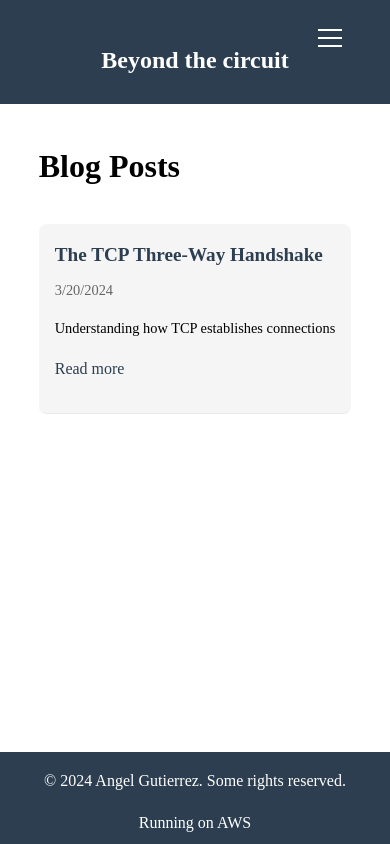
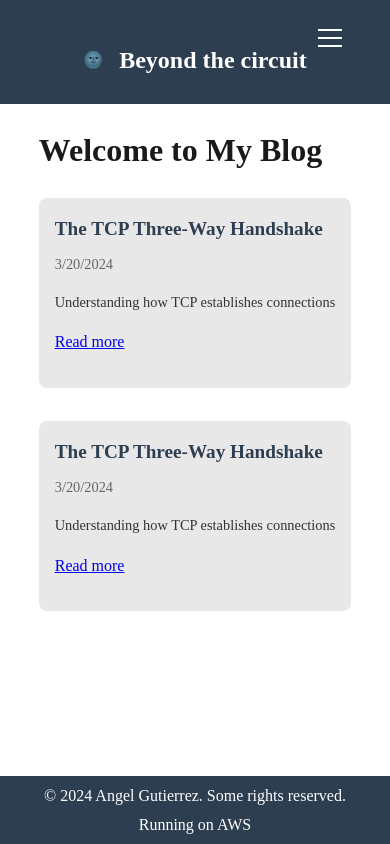
Before and after one commit to afguti/beyondthewire, a React (Vite) app: page / in a window 390 px wide. Built offline with nearby package versions, Linux system fonts and the light colour scheme.

Commit message:
Adding dark mode

```diff
--- a/index.html
+++ b/index.html
@@ -1,10 +1,18 @@
-<!doctype html>
+<!DOCTYPE html>
 <html lang="en">
   <head>
     <meta charset="UTF-8" />
-    <link rel="icon" type="image/png" href="/circuit.png" />
-    <meta name="viewport" content="width=device-width, initial-scale=1.0, maximum-scale=1.0, user-scalable=no">
-    <title>BeyondTheCircuit</title>
+    <link rel="icon" type="image/svg+xml" href="/vite.svg" />
+    <meta name="viewport" content="width=device-width, initial-scale=1.0" />
+    <title>Your App</title>
+    <script>
+      // Immediately invoked function to set the theme
+      (function() {
+        const theme = localStorage.getItem('theme') ||
+          (window.matchMedia('(prefers-color-scheme: dark)').matches ? 'dark' : 'light');
+        if (theme === 'dark') document.documentElement.classList.add('dark');
+      })();
+    </script>
   </head>
   <body>
     <div id="root"></div>
--- a/src/components/Navbar.jsx
+++ b/src/components/Navbar.jsx
@@ -1,4 +1,5 @@
 import { useState } from 'react'
+import ThemeToggle from './ThemeToggle';
 
 const Navbar = () => {
   const [isMenuOpen, setIsMenuOpen] = useState(false)
@@ -10,7 +11,11 @@ const Navbar = () => {
   return (
     <nav className="navbar">
       <div className="nav-content">
-        <h1 className="nav-title">Beyond the circuit</h1>
+        <div className="header-container">
+            <ThemeToggle />
+            <h1 className="nav-title">Beyond the circuit</h1>
+        </div>
+
         <button className="menu-toggle" onClick={toggleMenu} aria-label="Toggle menu">
           <span className={`hamburger ${isMenuOpen ? 'open' : ''}`}></span>
         </button>
--- /dev/null
+++ b/src/components/ThemeToggle.jsx
@@ -0,0 +1,36 @@
+import { useState, useEffect } from 'react';
+
+const ThemeToggle = () => {
+  const [darkMode, setDarkMode] = useState(() => {
+    return localStorage.getItem('theme') === 'dark' ||
+      (!localStorage.getItem('theme') && window.matchMedia('(prefers-color-scheme: dark)').matches);
+  });
+
+  useEffect(() => {
+    if (darkMode) {
+      document.documentElement.classList.add('dark');
+      localStorage.setItem('theme', 'dark');
+    } else {
+      document.documentElement.classList.remove('dark');
+      localStorage.setItem('theme', 'light');
+    }
+  }, [darkMode]);
+
+  return (
+    <p
+      onClick={() => setDarkMode(!darkMode)}
+      className="theme-toggle-btn"
+      role="button"
+      tabIndex={0}
+      onKeyDown={(e) => {
+        if (e.key === 'Enter' || e.key === ' ') {
+          setDarkMode(!darkMode);
+        }
+      }}
+    >
+      {darkMode ? '🌝' : '🌚'}
+    </p>
+  );
+};
+
+export default ThemeToggle;
--- /dev/null
+++ b/src/content/posts/test1.md
@@ -0,0 +1,36 @@
+---
+title: "The TCP Three-Way Handshake"
+date: "2024-03-20"
+description: "Understanding how TCP establishes connections"
+---
+
+# The 3 Way Handshake
+
+The TCP three-way handshake is a fundamental process in establishing a connection between two devices over a TCP/IP network. Let's break down how it works.
+
+## What is it?
+
+The three-way handshake, also known as the TCP handshake, is a three-step method that requires both the client and server to exchange SYN (synchronize) and ACK (acknowledge) packets before actual data communication begins.
+
+## The Process
+
+1. **Step 1: SYN**
+   - The client sends a SYN packet to the server
+   - This packet says "I want to start a conversation"
+
+2. **Step 2: SYN-ACK**
+   - The server responds with a SYN-ACK packet
+   - This says "I received your request and I'm ready to talk"
+
+3. **Step 3: ACK**
+   - The client sends an ACK packet back
+   - This confirms "Great, let's begin our conversation"
+
+## Why is it important?
+
+The three-way handshake ensures:
+- Both parties are ready to communicate
+- They can agree on sequence numbers
+- The connection is established reliably
+
+This process is crucial for establishing secure and reliable connections in modern networking.
--- a/src/pages/Home.jsx
+++ b/src/pages/Home.jsx
@@ -14,23 +14,27 @@ function Home() {
   }, []);
 
   return (
-    <div className="home">
-      <h1>Blog Posts</h1>
+    <div className="min-h-screen bg-white dark:bg-gray-900">
+      <div className="container mx-auto px-4 py-8">
+        <h1 className="text-4xl font-bold text-gray-900 dark:text-white">
+          Welcome to My Blog
+        </h1>
         <div className="posts-list">
           {posts.map((post) => (
             <article key={post.slug} className="post-preview">
-            <h2>{post.frontmatter.title}</h2>
-            <time>{new Date(post.frontmatter.date).toLocaleDateString()}</time>
+              <h2 className="text-2xl font-bold text-gray-900 dark:text-white">{post.frontmatter.title}</h2>
+              <time className="text-gray-500 dark:text-gray-600">{new Date(post.frontmatter.date).toLocaleDateString()}</time>
               {post.frontmatter.description && (
-              <p>{post.frontmatter.description}</p>
+                <p className="text-gray-700 dark:text-gray-300">{post.frontmatter.description}</p>
               )}
-            <Link to={`/blog/${post.slug}`} className="read-more">
+              <Link to={`/blog/${post.slug}`} className="text-blue-500 hover:underline dark:text-blue-400">
                 Read more
               </Link>
             </article>
           ))}
         </div>
       </div>
+    </div>
   );
 }
 
--- a/src/styles/main.css
+++ b/src/styles/main.css
@@ -1,8 +1,28 @@
+
+/* Add dark mode variables */
+:root {
+  --background: #ffffff;
+  --text: #1a1a1a;
+}
+
+:root.dark {
+  --background: #1a1a1a;
+  --text: #ffffff;
+}
+
+body {
+  background-color: var(--background);
+  color: var(--text);
+  transition: background-color 0.3s ease, color 0.3s ease;
+}
+
+/* Add your other custom styles here */
+
 :root {
   --primary-color: #2c3e50;
   --secondary-color: #34495e;
   --text-color: #333;
-  --light-gray: #f5f5f5;
+  --light-gray: #e9e8e8;
 }
 
 .app {
@@ -38,7 +58,7 @@
 
 .main-content {
   flex: 1;
-  padding: 2rem 0;
+  padding: 0.1rem 10rem;
 }
 
 .post-preview {
@@ -46,6 +66,7 @@
   padding: 1.5rem;
   border-radius: 8px;
   background-color: var(--light-gray);
+  color: var(--text-color);
 }
 
 .post-meta {
@@ -60,14 +81,19 @@
   color: white;
   text-align: center;
   height: 60px;
-  padding: 0rem 1rem 2rem;
+  padding: 0rem 1rem 0.5rem;
   margin-top: auto;
 }
+
+.footer p {
+    margin: 10px; /* Remove all margin from paragraphs */
+    line-height: 1.2; /* Reduce line height between text */
+  }
 
 @media (max-width: 768px) {
   .nav-content {
     flex-direction: column;
-    gap: 1rem;
+    gap: 0em;
   }
 
   .nav-links {
@@ -77,14 +103,14 @@
     margin: 0;
   }
 
-  .nav-title {
-    font-size: 1.5rem;
-    text-align: center;
+  .nav-title h1 {
+    margin: 1px;
+    line-height: 0.2;
   }
 
   .main-content {
     padding: 0 1rem;
-    margin: 1rem auto;
+    margin: 0rem auto;
   }
 
   .post-preview {
@@ -139,6 +165,13 @@ img {
   cursor: pointer;
   padding: 1rem;
 }
+
+.header-container {
+    display: flex;
+    align-items: center;
+    gap: 1rem; /* Space between toggle and title */
+  }
+
 
 .hamburger {
   display: block;
@@ -237,7 +270,7 @@ img {
 .posts-list {
   display: flex;
   flex-direction: column;
-  gap: 2rem;
+  gap: 0.1rem;
 }
 
 .post-preview {
@@ -258,9 +291,9 @@ img {
 }
 
 .post-preview p {
-  margin: 1rem 0;
-  line-height: 1.5;
-}
+    margin: 1rem 0;
+    line-height: 1.5;
+  }
 
 .read-more {
   display: inline-block;
--- a/vite.config.js
+++ b/vite.config.js
@@ -1,14 +1,9 @@
 import { defineConfig } from 'vite'
 import react from '@vitejs/plugin-react'
-import markdown from 'vite-plugin-markdown'
 
 // https://vite.dev/config/
 export default defineConfig({
   plugins: [
-    react(),
-    markdown.plugin({
-      mode: ['html', 'toc']
-    })
-  ],
-  assetsInclude: ['**/*.md']
+    react()
+  ]
 })
```
Also changed, not shown: src/content/posts/three-way-handshake.md (+51 -25 lines). Lines whose indentation alone changed are shown as unchanged.
